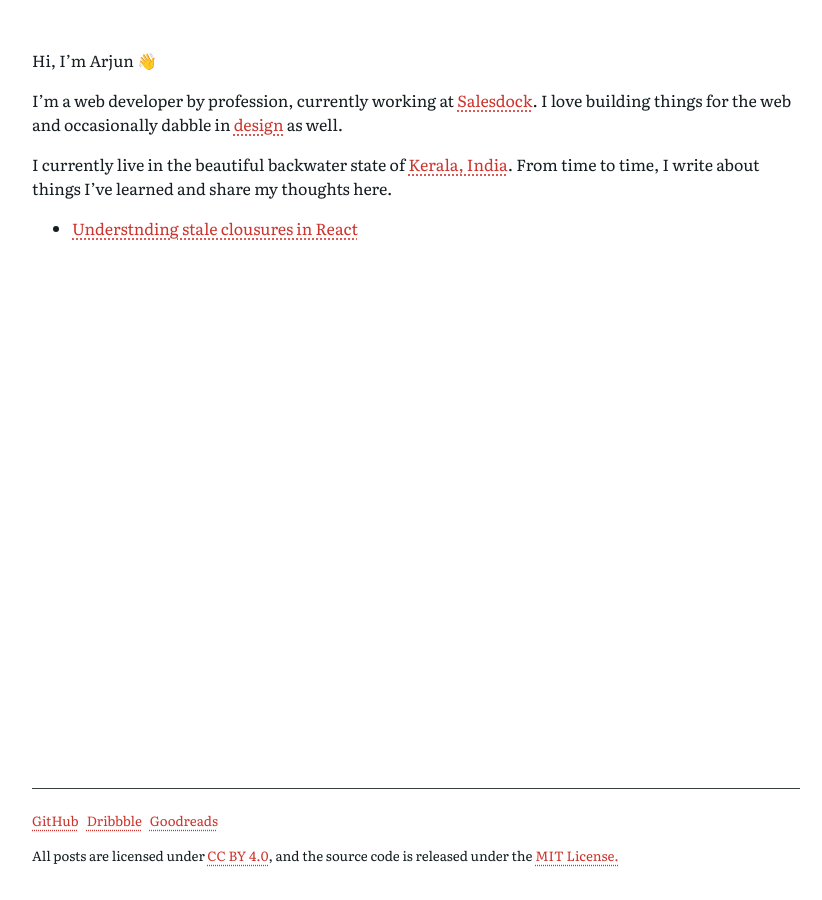
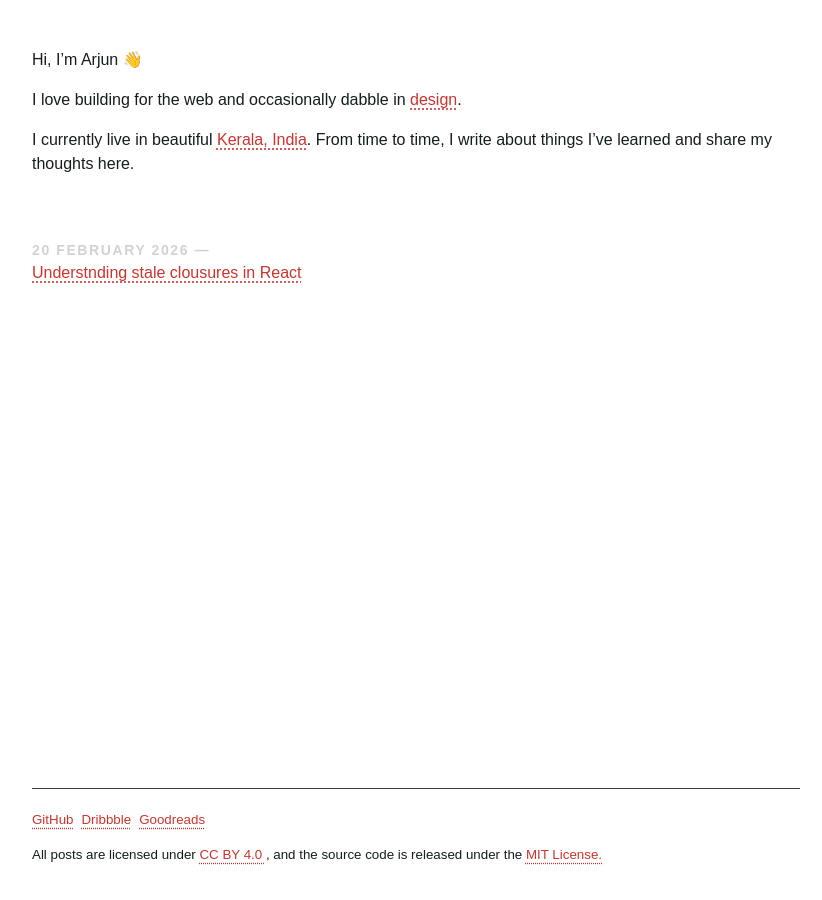
Before and after one commit to arjunkdot/personal-website, a Jekyll site: the page built from index.markdown, in a window 1280 px wide. Shown: the whole page, without its empty margins (224-1046 px from the left). Built offline with Jekyll 4.4.1, drawn with Linux system fonts in a browser that asks for light colours; some web fonts are replaced.

Commit message:
style: updates font family & sizes

```diff
--- a/_includes/footer.html
+++ b/_includes/footer.html
@@ -1,18 +1,49 @@
 <nav>
     <small>
         <ul>
-            <li><a href="#" target="_blank">GitHub</a></li>
-            <li><a href="#" target="_blank">Dribbble</a></li>
-            <li><a href="#" target="_blank">Goodreads</a></li>
+            <li>
+                <a
+                    href="https://github.com/arjunkdot"
+                    target="_blank"
+                    rel="noreferrer noopener"
+                >
+                    GitHub
+                </a>
+            </li>
+            <li>
+                <a
+                    href="https://dribbble.com/arjunkdot"
+                    target="_blank"
+                    rel="noreferrer noopener"
+                >
+                    Dribbble
+                </a>
+            </li>
+            <li>
+                <a
+                    href="https://goodreads.com/arjunkdot"
+                    target="_blank"
+                    rel="noreferrer noopener"
+                >
+                    Goodreads
+                </a>
+            </li>
         </ul>
         <p>
             All posts are licensed under
             <a
                 href="https://creativecommons.org/licenses/by/4.0/"
                 target="_blank"
-                >CC BY 4.0</a
-            >, and the source code is released under the
-            <a href="https://opensource.org/license/mit" target="_blank">
+                rel="noreferrer noopener"
+            >
+                CC BY 4.0
+            </a>
+            , and the source code is released under the
+            <a
+                href="https://opensource.org/license/mit"
+                rel="noreferrer noopener"
+                target="_blank"
+            >
                 MIT License.
             </a>
         </p>
--- a/_layouts/default.html
+++ b/_layouts/default.html
@@ -4,6 +4,8 @@
         <meta charset="UTF-8" />
         <meta http-equiv="X-UA-Compatible" content="IE=edge" />
         <meta name="viewport" content="width=device-width, initial-scale=1.0" />
+        <meta name="description" content="{{ page.description | default: site.description }}">
+        <meta property="og:description" content="{{ page.description | default: site.description }}">
         <meta charset="utf-8" />
         <title>{{ site.title }} - {{ site.tagline }}</title>
         <link rel="stylesheet" href="{{ "/assets/css/syntax.css" | relative_url }}">
--- a/_layouts/home.html
+++ b/_layouts/home.html
@@ -5,10 +5,18 @@ title: Home
 
 <section class="home-intro">{{ content }}</section>
 
-<ul>
-    {% for post in site.posts %}
-    <li>
-        <a href="{{ post.url }}">{{ post.title }}</a>
-    </li>
-    {% endfor %}
-</ul>
+<section>
+    <ul class="posts">
+        {% for post in site.posts %}
+        <li class="posts__item">
+            <time
+                class="posts__datetime"
+                datetime="{{ post.date | date_to_xmlschema }}"
+            >
+                {{ post.date | date_to_long_string | upcase }} —
+            </time>
+            <a class="posts__link" href="{{ post.url }}"> {{ post.title }} </a>
+        </li>
+        {% endfor %}
+    </ul>
+</section>
--- a/_sass/_page.sass
+++ b/_sass/_page.sass
@@ -1,5 +1,19 @@
+@use "variables" as v
+
 .home-intro, .post-nav
     margin-top: 3rem
 
 .post-nav
     margin-bottom: 2.5rem
+
+.posts
+    padding-left: 0
+    margin-top: 4rem
+    &__item
+        list-style: none
+        margin-bottom: 1.75rem
+        &:last-child
+            margin-bottom: 0
+    &__datetime
+        display: block
+        color: #{v.$text-subtle-dark}
--- a/_sass/_typography.sass
+++ b/_sass/_typography.sass
@@ -1,24 +1,28 @@
-@import url('//fonts.googleapis.com/css2?family=Funnel+Sans:ital,wght@0,300..800;1,300..800&family=Literata:ital,opsz,wght@0,7..72,200..900;1,7..72,200..900&display=swap')
+@import url('//fonts.googleapis.com/css2?family=Mozilla+Headline:wght@500&family=Mozilla+Text:wght@200..700&display=swap');
 
 body
-    font-family: "Literata", serif
+    font-family: "Mozilla Text", sans-serif
     font-optical-sizing: auto
     font-weight: 400
     font-style: normal
     color: var(--text-default)
+    line-height: 1.5
 
 time
-    font-family: "Funnel Sans", sans-serif
     font-optical-sizing: auto
-    font-weight: 500
-    font-style: normal
+    font-weight: 700
     letter-spacing: 0.1rem
     font-size: 0.875rem
     color: var(--text-brand)
 
 h1
-    line-height: 1.25
-    font-weight: 600
+    font-weight: 700
+    font-family: "Mozilla Headline", sans-serif
+    line-height: 1.05
+    font-optical-sizing: auto
+    font-weight: 500
+    font-style: normal
+    font-variation-settings: "wdth" 100
 
     @media only screen and (max-width: 48rem)
         font-size: 1.5rem
--- a/index.markdown
+++ b/index.markdown
@@ -1,11 +1,12 @@
 ---
-# Feel free to add content and custom Front Matter to this file.
-# To modify the layout, see https://jekyllrb.com/docs/themes/#overriding-theme-defaults
-
 layout: home
+title: Arjun K. - Personal Website
+permalink: /
+date: 2026-05-30
+excerpt: Welcome to my personal website, where I share my thoughts and what I've learned.
 ---
 Hi, I'm Arjun 👋
 
-I’m a web developer by profession, currently working at [Salesdock](https://salesdock.nl){:target="_blank"}. I love building things for the web and occasionally dabble in [design](https://dribbble.com/arjunkdot){:target="_blank"} as well.
+I love building for the web and occasionally dabble in [design](https://dribbble.com/arjunkdot){:target="_blank"}.
 
-I currently live in the beautiful backwater state of [Kerala, India](https://www.britannica.com/place/Kerala){:target="_blank"}. From time to time, I write about things I’ve learned and share my thoughts here.
+I currently live in beautiful [Kerala, India](https://en.wikipedia.org/wiki/Kerala){:target="_blank"}. From time to time, I write about things I’ve learned and share my thoughts here.
```
Also changed, not shown: about.markdown (deleted, +0 -18 lines).
